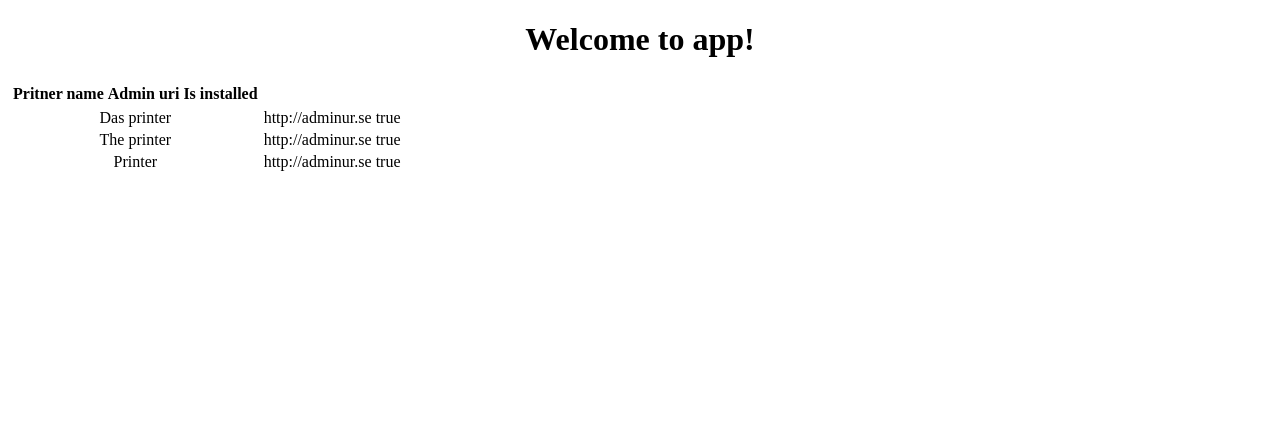
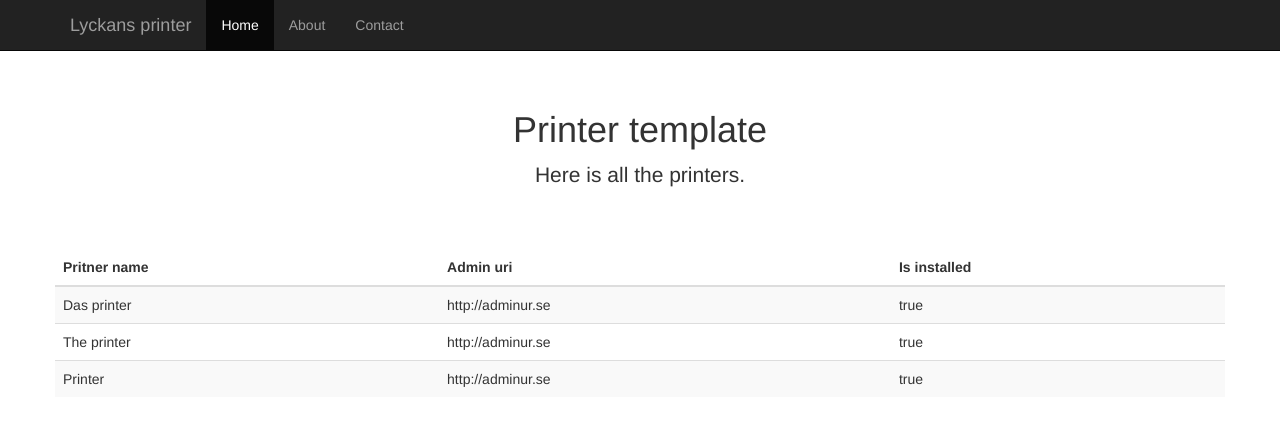
Before and after one commit to lyckan/printer, an Angular app: page / in a window 1280 px wide. Shown: the top 424 px of the page. Built offline with nearby package versions, Linux system fonts and the light colour scheme.

Commit message:
Added bootstrap 3.3.7

```diff
--- a/package.json
+++ b/package.json
@@ -21,6 +21,7 @@
     "@angular/platform-browser": "^5.2.0",
     "@angular/platform-browser-dynamic": "^5.2.0",
     "@angular/router": "^5.2.0",
+    "bootstrap": "3.3.7",
     "core-js": "^2.4.1",
     "rxjs": "^5.5.6",
     "zone.js": "^0.8.19"
--- a/src/app/app.component.html
+++ b/src/app/app.component.html
@@ -1,12 +1,33 @@
-<!--The content below is only a placeholder and can be replaced.-->
-<div style="text-align:center">
-  <h1>
-    Welcome to {{ title }}!
-  </h1>
+<nav class="navbar navbar-inverse navbar-fixed-top">
+  <div class="container">
+    <div class="navbar-header">
+      <button type="button" class="navbar-toggle collapsed" data-toggle="collapse" data-target="#navbar" aria-expanded="false" aria-controls="navbar">
+        <span class="sr-only">Toggle navigation</span>
+        <span class="icon-bar"></span>
+        <span class="icon-bar"></span>
+        <span class="icon-bar"></span>
+      </button>
+      <a class="navbar-brand" href="#">Lyckans printer</a>
+    </div>
+    <div id="navbar" class="collapse navbar-collapse">
+      <ul class="nav navbar-nav">
+        <li class="active"><a href="#">Home</a></li>
+        <li><a href="#about">About</a></li>
+        <li><a href="#contact">Contact</a></li>
+      </ul>
+    </div><!--/.nav-collapse -->
+  </div>
+</nav>
 
-  <app-printer-list></app-printer-list>
+<div class="container">
+  <div class="starter-template">
+    <h1>Printer template</h1>
+    <p class="lead">Here is all the printers.</p>
+  </div>
 
-
-
-  <!--<app-printer></app-printer>-->
+  <div class="row">
+    <div class=".col-md-6">
+      <app-printer-list></app-printer-list>
+    </div>
+  </div>
 </div>
--- a/src/app/printer-list/printer-list.component.html
+++ b/src/app/printer-list/printer-list.component.html
@@ -1,5 +1,5 @@
-<table class="printer-list">
-  <header>
+<table class="printer-list table table-striped">
+  <thead>
     <tr>
       <th>
         Pritner name
@@ -11,7 +11,7 @@
         Is installed
       </th>
     </tr>
-  </header>
+  </thead>
   <tbody>
     <tr *ngFor="let printer of printers">
       <td>
--- a/src/index.html
+++ b/src/index.html
@@ -9,6 +9,7 @@
   <link rel="icon" type="image/x-icon" href="favicon.ico">
 </head>
 <body>
-  <app-root></app-root>
+  <app-root>
+  </app-root>
 </body>
 </html>
--- a/src/styles.css
+++ b/src/styles.css
@@ -1 +1,13 @@
 /* You can add global styles to this file, and also import other style files */
+
+@import '~bootstrap/dist/css/bootstrap.min.css';
+
+
+
+body {
+    padding-top: 50px;
+}
+.starter-template {
+    padding: 40px 15px;
+    text-align: center;
+}
```
Also changed, not shown: 1 other file (tests, documents, lock files or other folders).
